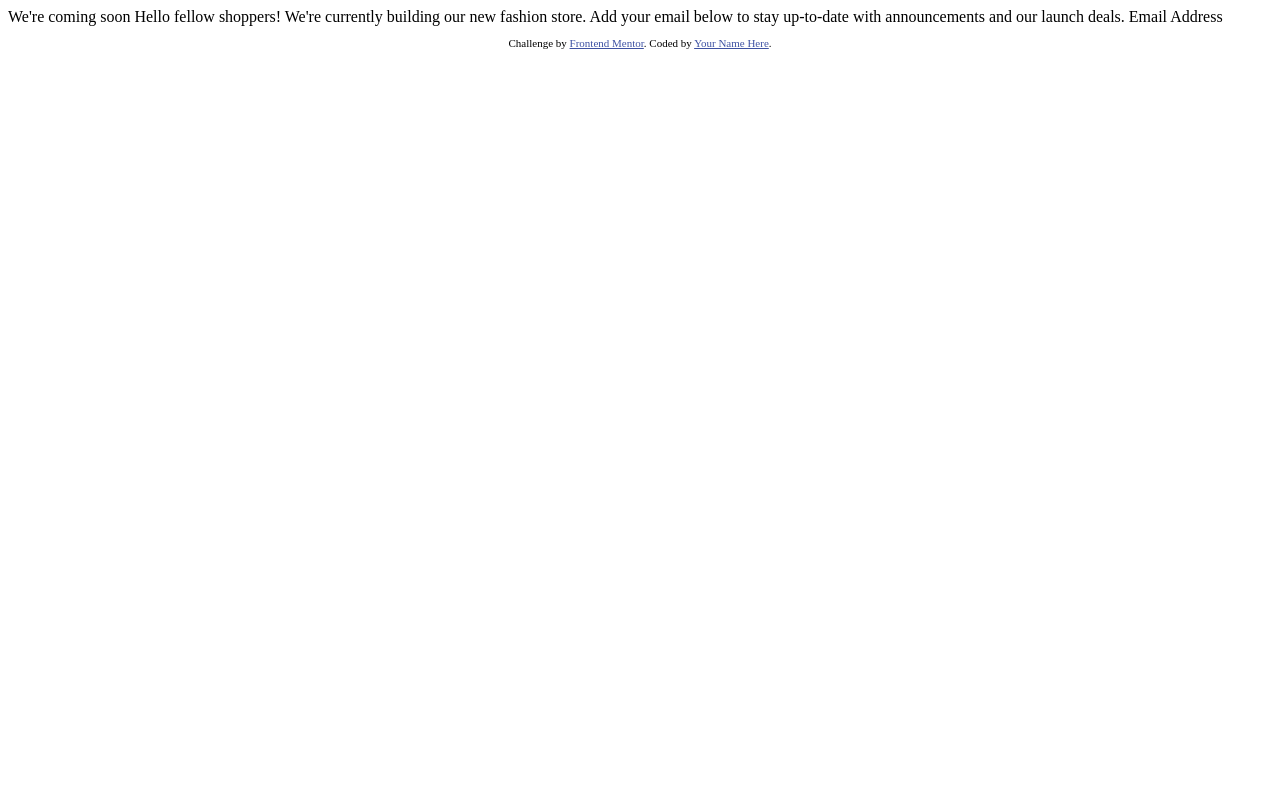
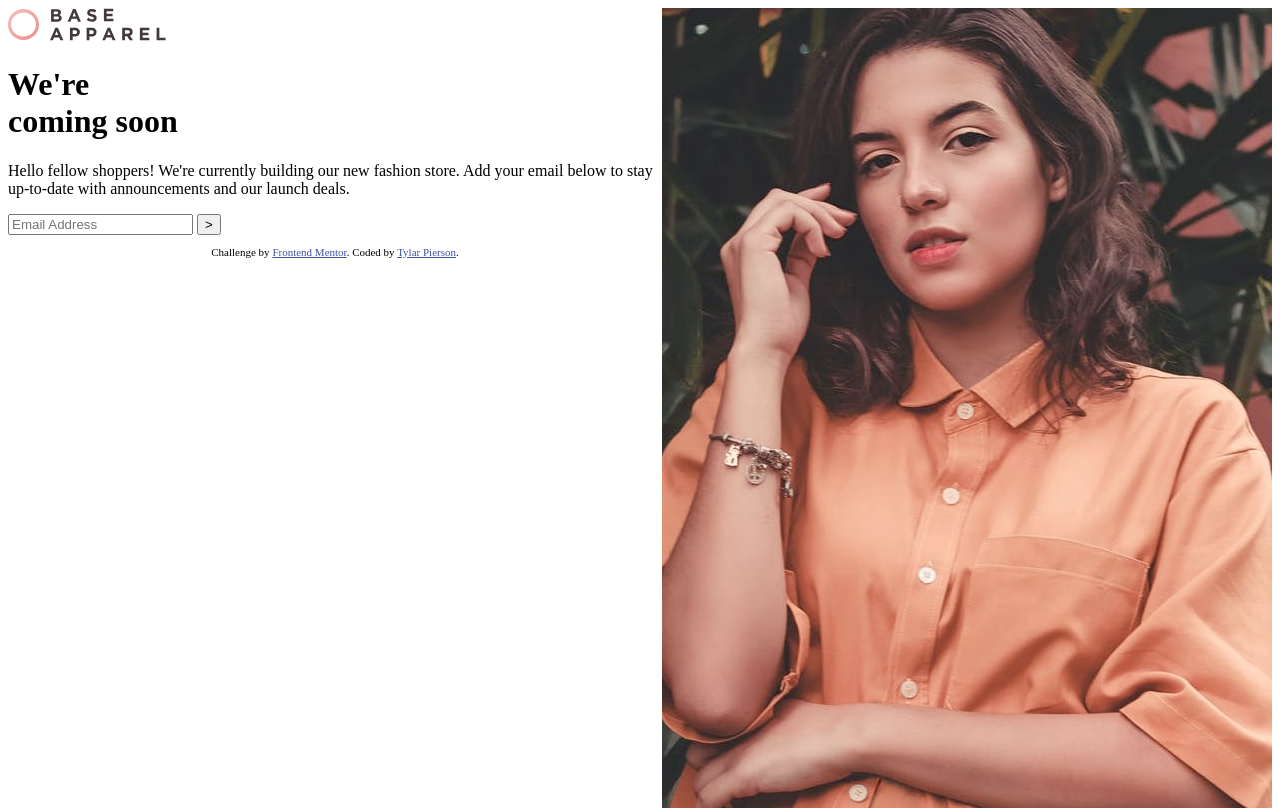
Before and after one commit to tylarpierson/Apparel-Landing-Page-, a plain HTML site: page index.html in a window 1280 px wide. Drawn offline with Linux system fonts and the light colour scheme.

Commit message:
added the html

```diff
--- a/index.html
+++ b/index.html
@@ -15,18 +15,28 @@
   </style>
 </head>
 <body>
+  <div>
+    <img src="images /hero-desktop.jpg" alt="main picture" align="right" />
+  </div>
+  <div>
+    <img src="images /logo.svg" alt="logo" />
+  </div>
 
-  We're coming soon
+  <div>
+    <h1><span>We're</span> <br />coming soon</h1>
 
-  Hello fellow shoppers! We're currently building our new fashion store.
-  Add your email below to stay up-to-date with announcements and our launch deals.
-
-  Email Address
+    <p>Hello fellow shoppers! We're currently building our new fashion store.
+    Add your email below to stay up-to-date with announcements and our launch deals.</p>
+  </div>
+  <div>
+    <input placeholder= "Email Address" />
+    <Button>></Button>
+  </div>
 
   <footer>
     <p class="attribution">
       Challenge by <a href="https://www.frontendmentor.io?ref=challenge" target="_blank">Frontend Mentor</a>.
-      Coded by <a href="#">Your Name Here</a>.
+      Coded by <a href="#">Tylar Pierson</a>.
     </p>
   </footer>
 </body>
```
